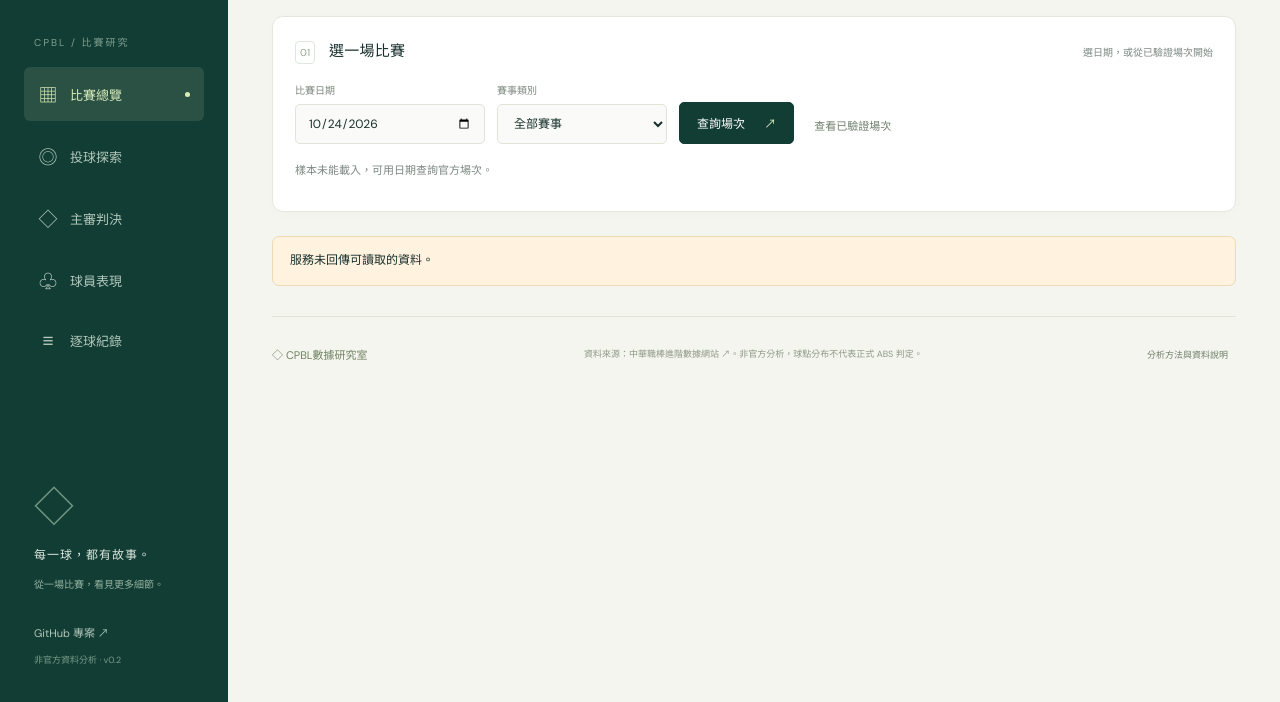
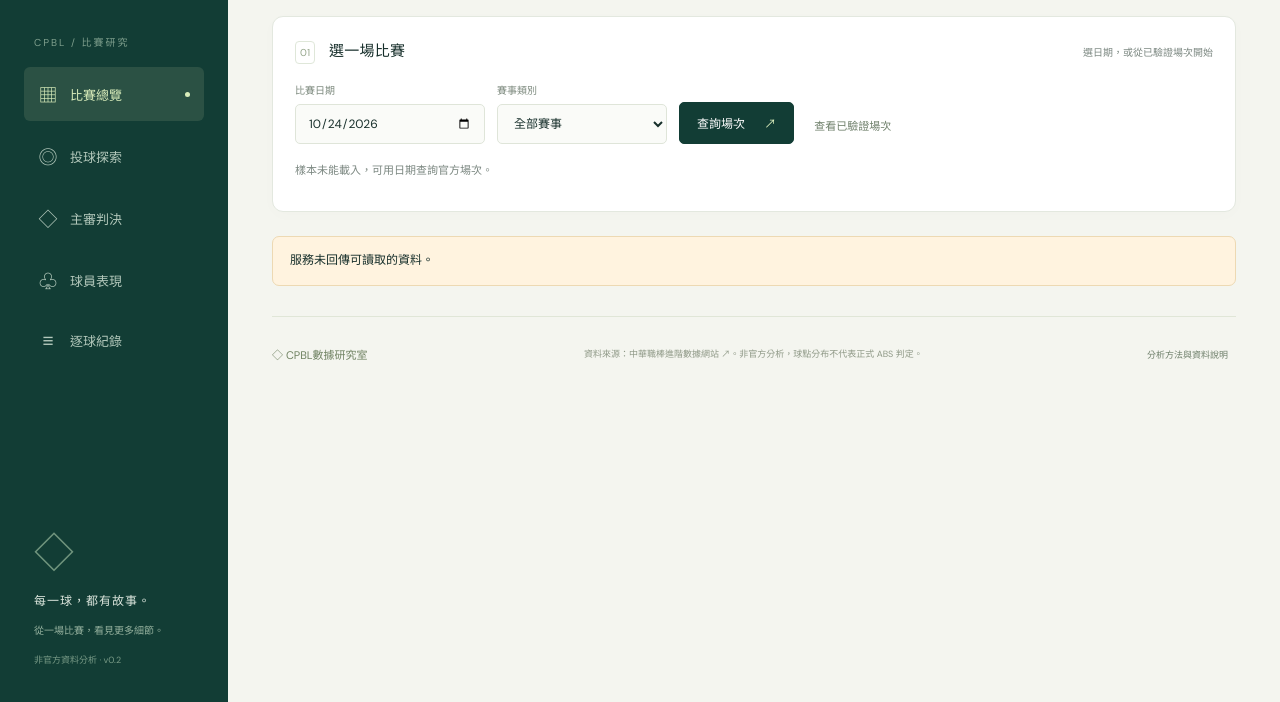
Before and after one commit to lokcyi/cpbl, a website: page web/index.html in a window 1280 px wide. Shown: the part 98-800 px from the top of the page. Drawn offline with Linux system fonts and the light colour scheme; no server answers; files whose address does not match are found by name.

Commit message:
Remove repository link from website sidebar

```diff
--- a/web/index.html
+++ b/web/index.html
@@ -22,7 +22,7 @@
       <a href="#players-section"><span>♧</span> 球員表現</a>
       <a href="#events-section"><span>≡</span> 逐球紀錄</a>
     </nav>
-    <div class="sidebar-bottom"><div class="diamond-small">◇</div><p>每一球，都有故事。</p><small>從一場比賽，看見更多細節。</small><a href="https://github.com/lokcyi/cpbl" target="_blank" rel="noopener">GitHub 專案 ↗</a><span>非官方資料分析 · v0.2</span></div>
+    <div class="sidebar-bottom"><div class="diamond-small">◇</div><p>每一球，都有故事。</p><small>從一場比賽，看見更多細節。</small><span>非官方資料分析 · v0.2</span></div>
   </aside>
   <main id="main">
     <header class="page-header"><div><h1>中職比賽分析平台</h1></div><div class="header-tag"><i></i> 官方資料・獨立分析</div></header>
```
